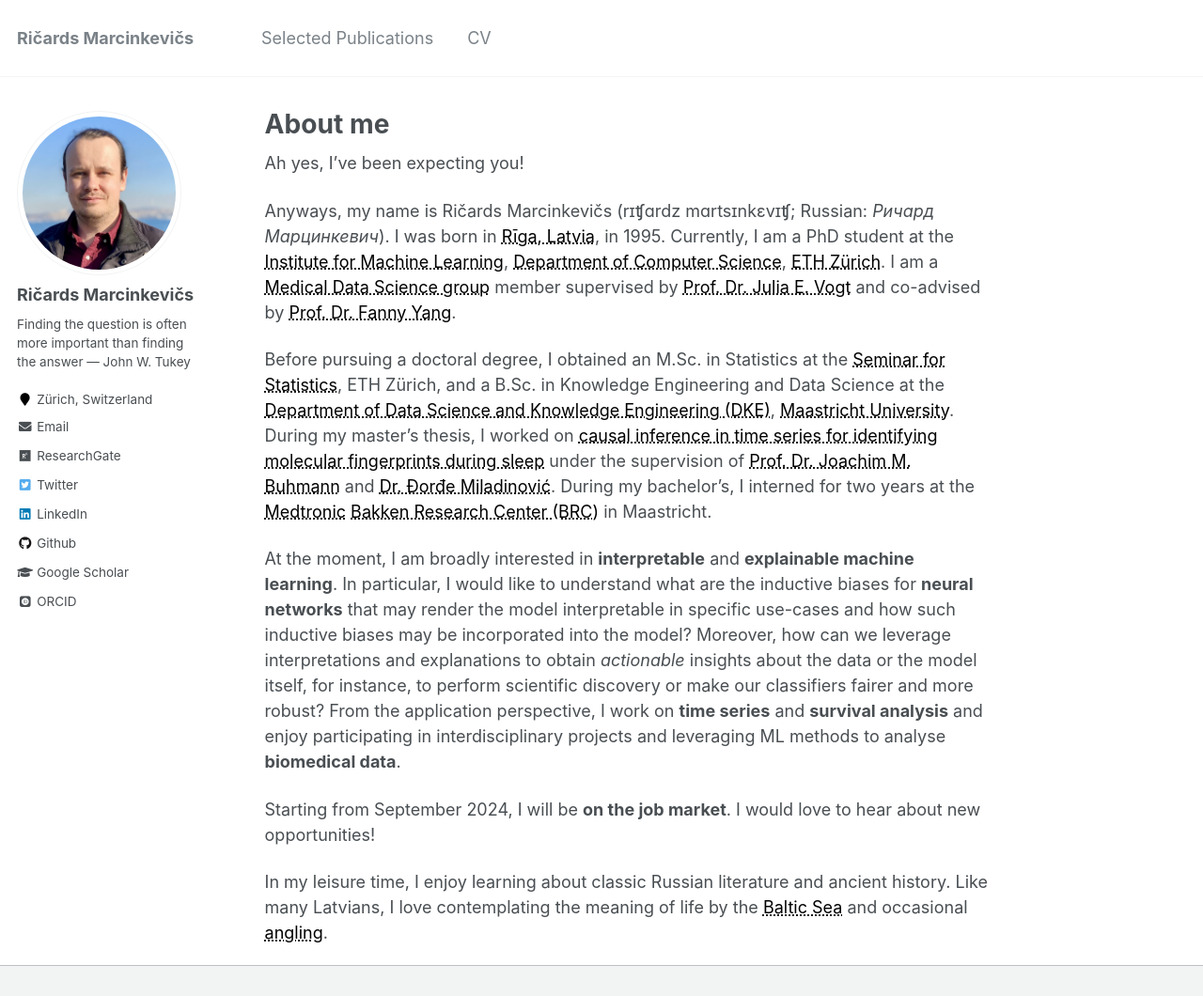
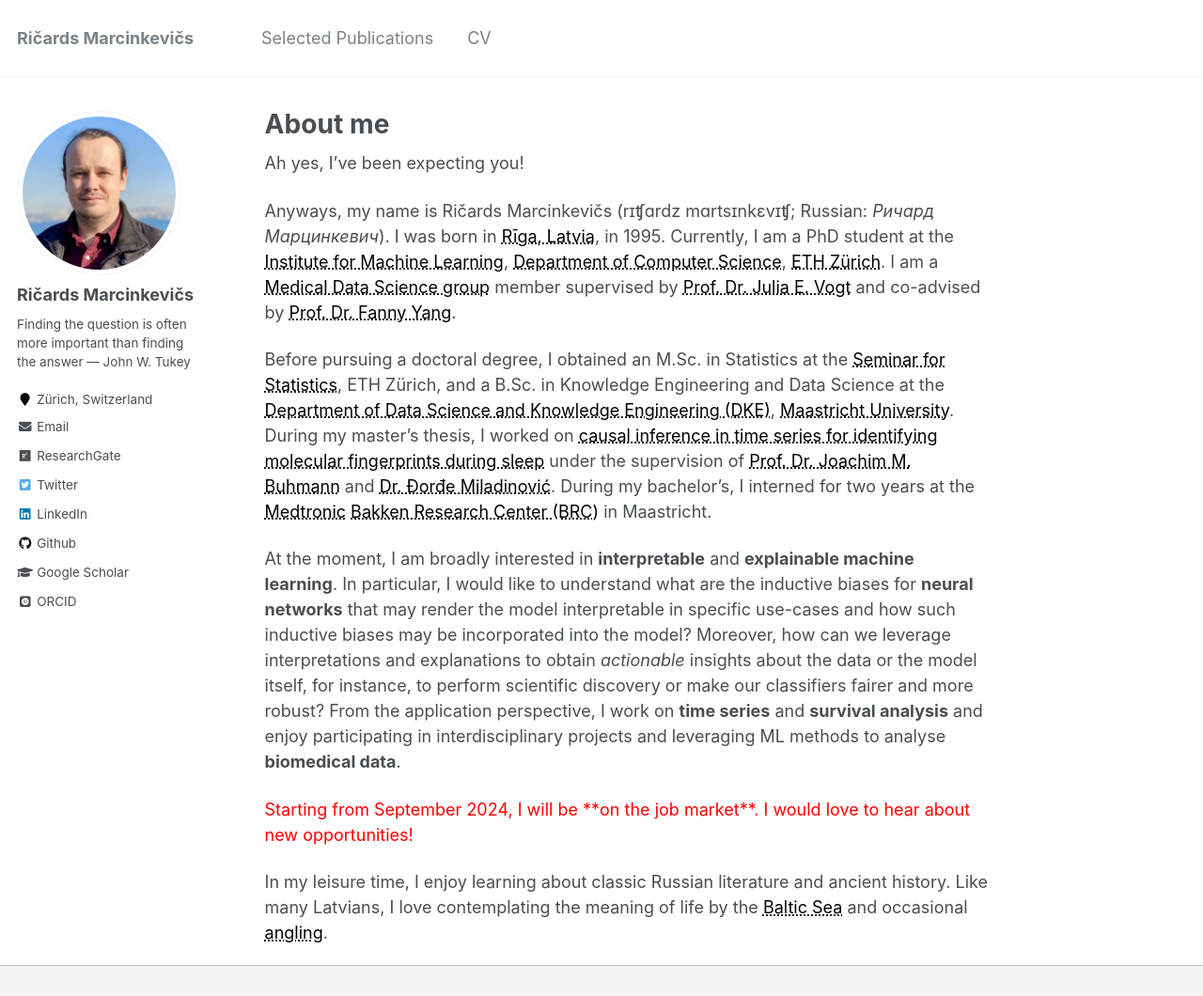
Before and after one commit to rmarcinkevics/rmarcinkevics.github.io, a Jekyll site: the page built from _pages/about.md, in a window 1280 px wide and 1219 px high, cut to the strip 0-1060 px from the top of the window. Shown: the whole strip at 94% size. Built offline with Jekyll 4.4.1, drawn with Linux system fonts in a browser that asks for light colours; some web fonts are replaced.

Commit message:
Update about.md

```diff
--- a/_pages/about.md
+++ b/_pages/about.md
@@ -16,6 +16,6 @@ Before pursuing a doctoral degree, I obtained an M.Sc. in Statistics at the <a h
 
 At the moment, I am broadly interested in **interpretable** and **explainable machine learning**. In particular, I would like to understand what are the inductive biases for **neural networks** that may render the model interpretable in specific use-cases and how such inductive biases may be incorporated into the model? Moreover, how can we leverage interpretations and explanations to obtain *actionable* insights about the data or the model itself, for instance, to perform scientific discovery or make our classifiers fairer and more robust? From the application perspective, I work on **time series** and **survival analysis** and enjoy participating in interdisciplinary projects and leveraging ML methods to analyse **biomedical data**.
 
-Starting from September 2024, I will be **on the job market**.  I would love to hear about new opportunities!
+<p style="color:red;">Starting from September 2024, I will be **on the job market**.  I would love to hear about new opportunities!</p>
 
 In my leisure time, I enjoy learning about classic Russian literature and ancient history. Like many Latvians, I love contemplating the meaning of life by the <a href="images/baltic_sea.jpg" style="color: black; text-decoration: underline;text-decoration-style: dotted;">Baltic Sea</a> and occasional <a href="images/angling.jpg" style="color: black; text-decoration: underline;text-decoration-style: dotted;">angling</a>.
```
